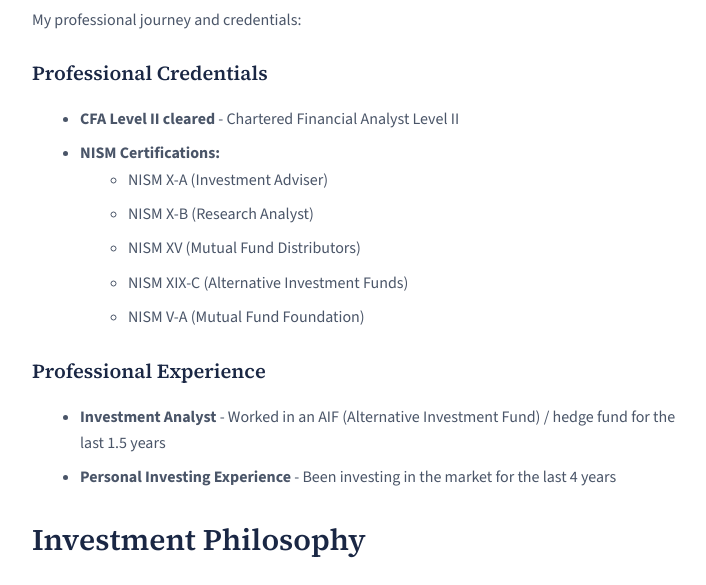
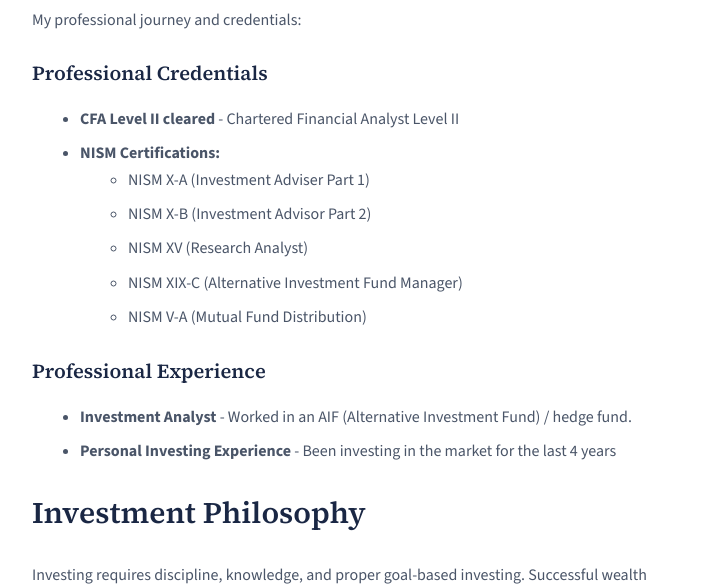
Before and after one commit to Gautamk13/financialadvisory, a plain HTML site: page about.html in a window 1280 px wide. Shown: the part 572-1157 px from the top of the page, without its empty margins (280-986 px from the left). Drawn offline with nearby package versions, Linux system fonts and the light colour scheme.

Commit message:
Changed certification details

```diff
--- a/about.html
+++ b/about.html
@@ -44,18 +44,18 @@
           <li><strong>CFA Level II cleared</strong> - Chartered Financial Analyst Level II</li>
           <li><strong>NISM Certifications:</strong>
             <ul>
-              <li>NISM X-A (Investment Adviser)</li>
-              <li>NISM X-B (Research Analyst)</li>
-              <li>NISM XV (Mutual Fund Distributors)</li>
-              <li>NISM XIX-C (Alternative Investment Funds)</li>
-              <li>NISM V-A (Mutual Fund Foundation)</li>
+              <li>NISM X-A (Investment Adviser Part 1)</li>
+              <li>NISM X-B (Investment Advisor Part 2)</li>
+              <li>NISM XV (Research Analyst)</li>
+              <li>NISM XIX-C (Alternative Investment Fund Manager)</li>
+              <li>NISM V-A (Mutual Fund Distribution)</li>
             </ul>
           </li>
         </ul>
 
         <h3>Professional Experience</h3>
         <ul>
-          <li><strong>Investment Analyst</strong> - Worked in an AIF (Alternative Investment Fund) / hedge fund for the last 1.5 years</li>
+          <li><strong>Investment Analyst</strong> - Worked in an AIF (Alternative Investment Fund) / hedge fund.</li>
           <li><strong>Personal Investing Experience</strong> - Been investing in the market for the last 4 years</li>
         </ul>
 
```
